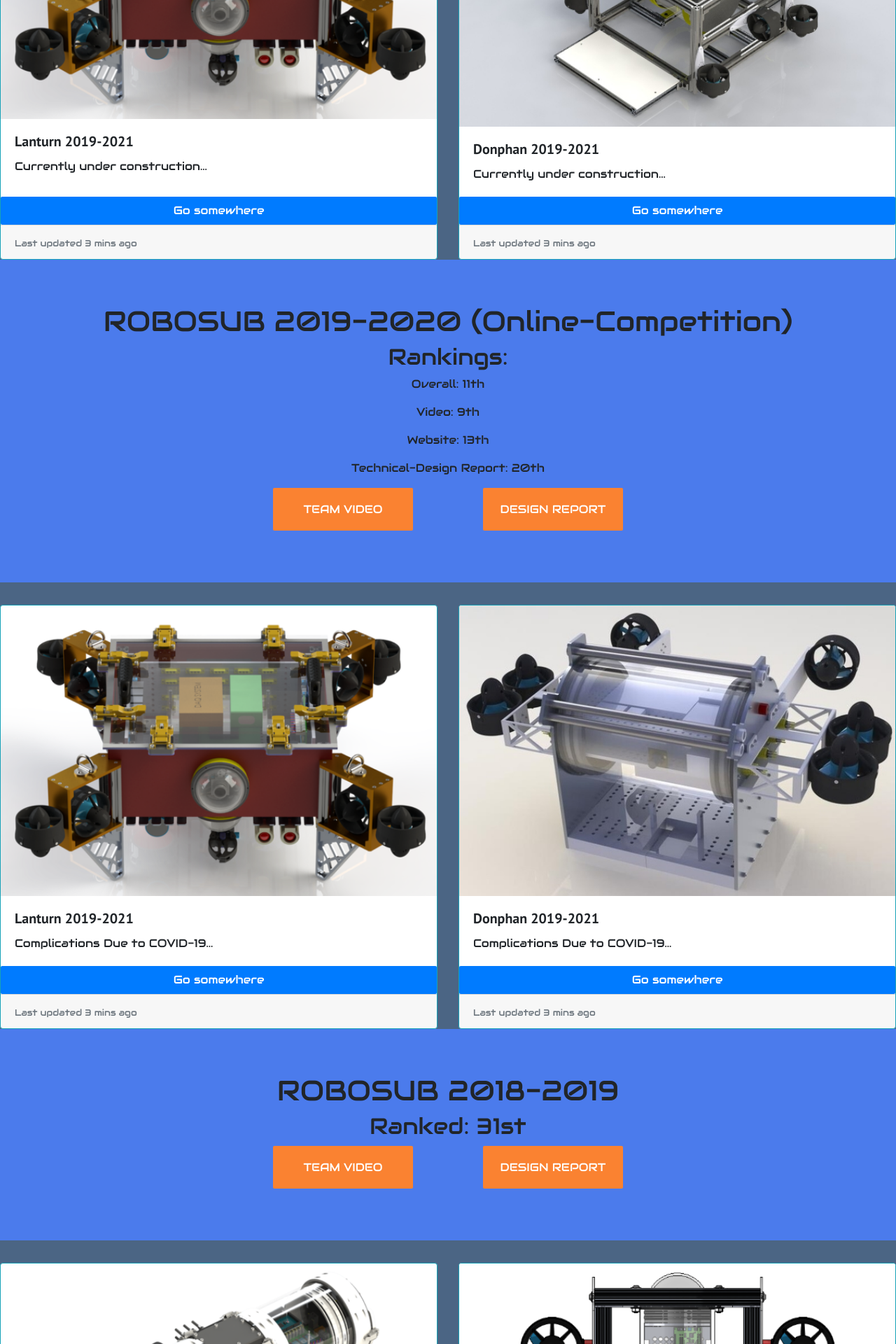
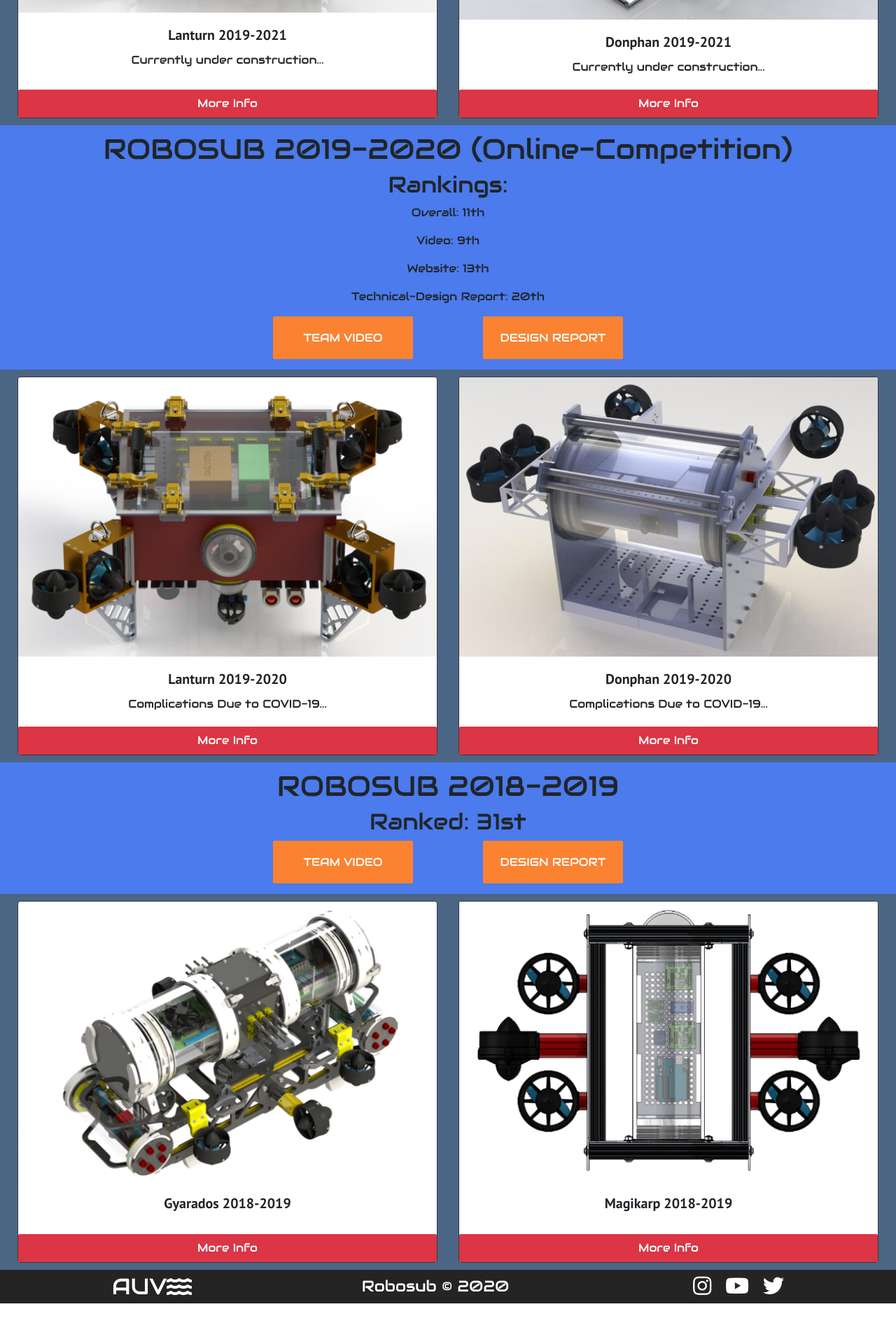
Before and after one commit to RoboSubLA/website, a React (Create React App) app: page /thefleet in a window 1280 px wide. Shown: the part 820-2740 px from the top of the page at 70% size. After the commit the page ends 2682 px from the top, so only its background shows below. Built offline with nearby package versions, Linux system fonts and the light colour scheme.

Commit message:
fixed up the fleets cards

```diff
--- a/src/components/pages/Home.js
+++ b/src/components/pages/Home.js
@@ -31,6 +31,7 @@ function Home() {
           </Button>
 
         </div>
+
       </VideoSection>
       <About/>
       <Footer />
--- a/src/components/pages/TheFleet.js
+++ b/src/components/pages/TheFleet.js
@@ -5,7 +5,6 @@ import CardDeck from 'react-bootstrap/CardDeck'
 import Button from 'react-bootstrap/Button'
 import Jumbotron from 'react-bootstrap/Jumbotron'
 import '../pages/fleet.css';
-// import '../../../public/images/'
 
 const TheFleet = () => {
     return(
@@ -27,8 +26,8 @@ const TheFleet = () => {
 
             </Jumbotron>
 
-            <CardDeck>
-                <Card border="info" >
+            <CardDeck className='fleet-carddeck'>
+                <Card className='fleet-card' border="dark" >
                     <Card.Img variant="top" src={process.env.PUBLIC_URL + '/images/lanturn.png'} />
                     <Card.Body>
                         <Card.Title>Lanturn 2019-2021</Card.Title>
@@ -36,13 +35,10 @@ const TheFleet = () => {
                             Currently under construction...
                         </Card.Text>
                     </Card.Body>
-                    <Button variant="primary">Go somewhere</Button>
-                    <Card.Footer>
-                        <small className="text-muted">Last updated 3 mins ago</small>
-                    </Card.Footer>
+                    <Button variant="danger">More Info</Button>
                 </Card>
 
-                <Card border="info" >
+                <Card className='fleet-card'border="dark" >
                     <Card.Img variant="top" src={process.env.PUBLIC_URL + '/images/donphan2.jpg'} />
                     <Card.Body>
                         <Card.Title>Donphan 2019-2021</Card.Title>
@@ -50,10 +46,8 @@ const TheFleet = () => {
                             Currently under construction...
                         </Card.Text>
                     </Card.Body>
-                    <Button variant="primary">Go somewhere</Button>
-                    <Card.Footer>
-                        <small className="text-muted">Last updated 3 mins ago</small>
-                    </Card.Footer>
+                    <Button variant="danger">More Info</Button>
+
                 </Card>
 
 
@@ -74,33 +68,29 @@ const TheFleet = () => {
 
             </Jumbotron>
 
-            <CardDeck>
-                <Card border="info" >
+            <CardDeck className='fleet-carddeck'>
+                <Card className='fleet-card' border="dark" >
                     <Card.Img variant="top" src={process.env.PUBLIC_URL + '/images/lanturn.png'}  />
                     <Card.Body>
-                        <Card.Title>Lanturn 2019-2021</Card.Title>
+                        <Card.Title>Lanturn 2019-2020</Card.Title>
                         <Card.Text>
                             Complications Due to COVID-19...
                         </Card.Text>
                     </Card.Body>
-                    <Button variant="primary">Go somewhere</Button>
-                    <Card.Footer>
-                        <small className="text-muted">Last updated 3 mins ago</small>
-                    </Card.Footer>
+                    <Button variant="danger">More Info</Button>
+
                 </Card>
 
-                <Card border="info" >
+                <Card className='fleet-card' border="dark" >
                     <Card.Img variant="top" src={process.env.PUBLIC_URL + '/images/donphan.jpg'}  />
                     <Card.Body>
-                        <Card.Title>Donphan 2019-2021</Card.Title>
+                        <Card.Title>Donphan 2019-2020</Card.Title>
                         <Card.Text>
                         Complications Due to COVID-19...
                         </Card.Text>
                     </Card.Body>
-                    <Button variant="primary">Go somewhere</Button>
-                    <Card.Footer>
-                        <small className="text-muted">Last updated 3 mins ago</small>
-                    </Card.Footer>
+                    <Button variant="danger">More Info</Button>
+
                 </Card>
 
 
@@ -118,31 +108,25 @@ const TheFleet = () => {
                 </div>
 
             </Jumbotron>
-            <CardDeck>
+            <CardDeck className='fleet-carddeck'>
 
-                <Card border="info" >
+                <Card className='fleet-card' border="dark" >
                     <Card.Img variant="top" src={process.env.PUBLIC_URL + '/images/gyarados.png'}  />
                     <Card.Body>
                         <Card.Title>Gyarados 2018-2019</Card.Title>
 
                     </Card.Body>
-                    <Button variant="primary">Go somewhere</Button>
-                    <Card.Footer>
-                        <small className="text-muted">Last updated 3 mins ago</small>
-                    </Card.Footer>
+                    <Button variant="danger">More Info</Button>
                 </Card>
 
 
-                <Card border="info" >
+                <Card className='fleet-card'border="dark" >
                     <Card.Img variant="top" src={process.env.PUBLIC_URL + '/images/magikarp.png'}  />
                     <Card.Body>
                         <Card.Title>Magikarp 2018-2019</Card.Title>
 
                     </Card.Body>
-                    <Button variant="primary">Go somewhere</Button>
-                    <Card.Footer>
-                        <small className="text-muted">Last updated 3 mins ago</small>
-                    </Card.Footer>
+                    <Button variant="danger">More Info</Button>
                 </Card>
 
             </CardDeck>
--- a/src/components/pages/fleet.css
+++ b/src/components/pages/fleet.css
@@ -4,9 +4,21 @@
 .jumbotron-container{
     text-align: center;
     background-color: #4b7bec;
+    padding-bottom: 5px;
+    padding-top: 10px;
+    margin-bottom: 0;
+    margin-top: px;
 }
 
-
+.fleet-carddeck {
+  margin:10px 10px 10px 10px;
+  justify-content: center;
+}
+.fleet-card {
+  max-width: 800px;
+  max-height: 900px;
+  text-align: center;
+}
 .jumbotron-h1 {
 
 }
--- a/src/data/members.json
+++ b/src/data/members.json
@@ -31,11 +31,11 @@
         "link":"https://www.linkedin.com/"
     }],
     "members":[{
-        "name":"Ricardo Medina",
-        "img":"https://miro.medium.com/max/7086/1*xcdwakgStLJQA4zgoRH3fQ.jpeg",
-        "title":"President",
-        "text":"Stuff to write in here",
-        "link":""
+        "name":"Yara Ajjawi",
+        "img":"/images/members/yara.jpg",
+        "title":"",
+        "text":"Who Is She??",
+        "link":"https://www.linkedin.com/in/yara-ajjawi"
     },{
         "name":"Ricardo Medina",
         "img":"https://miro.medium.com/max/7086/1*xcdwakgStLJQA4zgoRH3fQ.jpeg",
```
